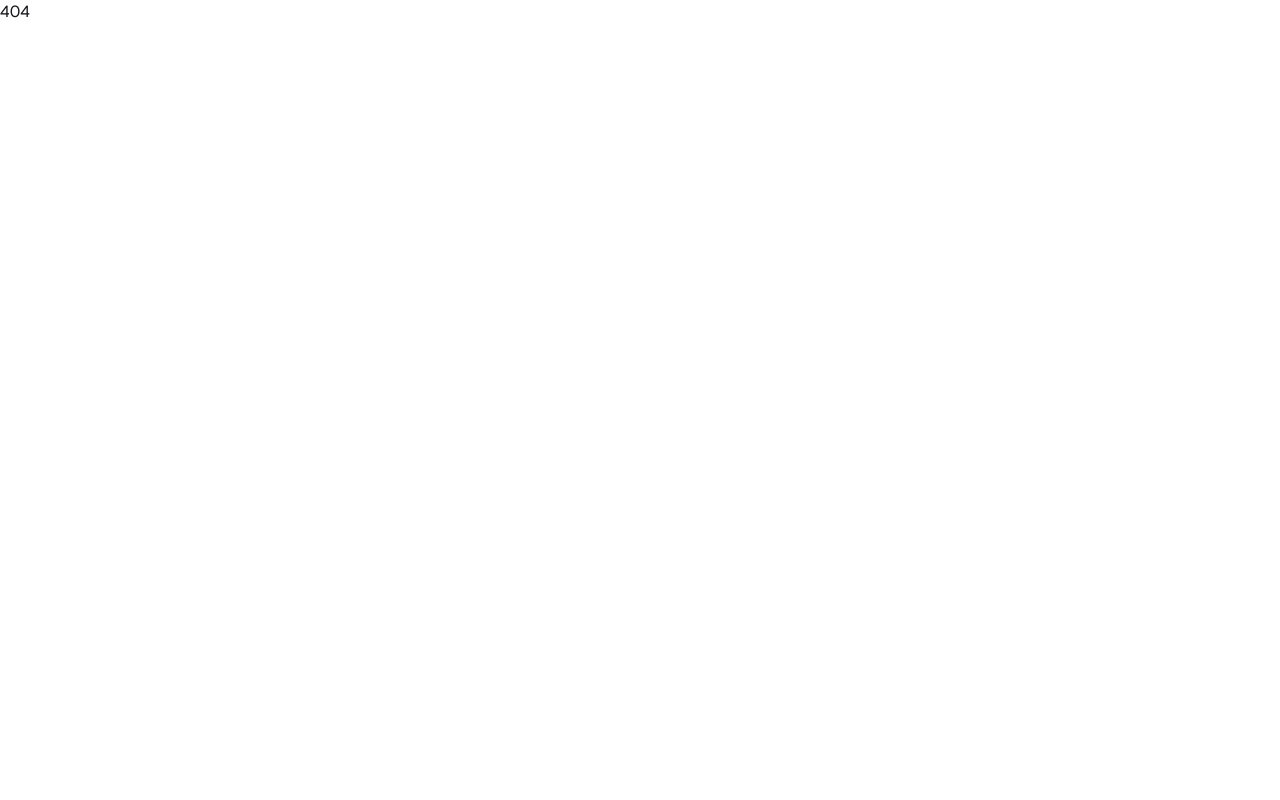
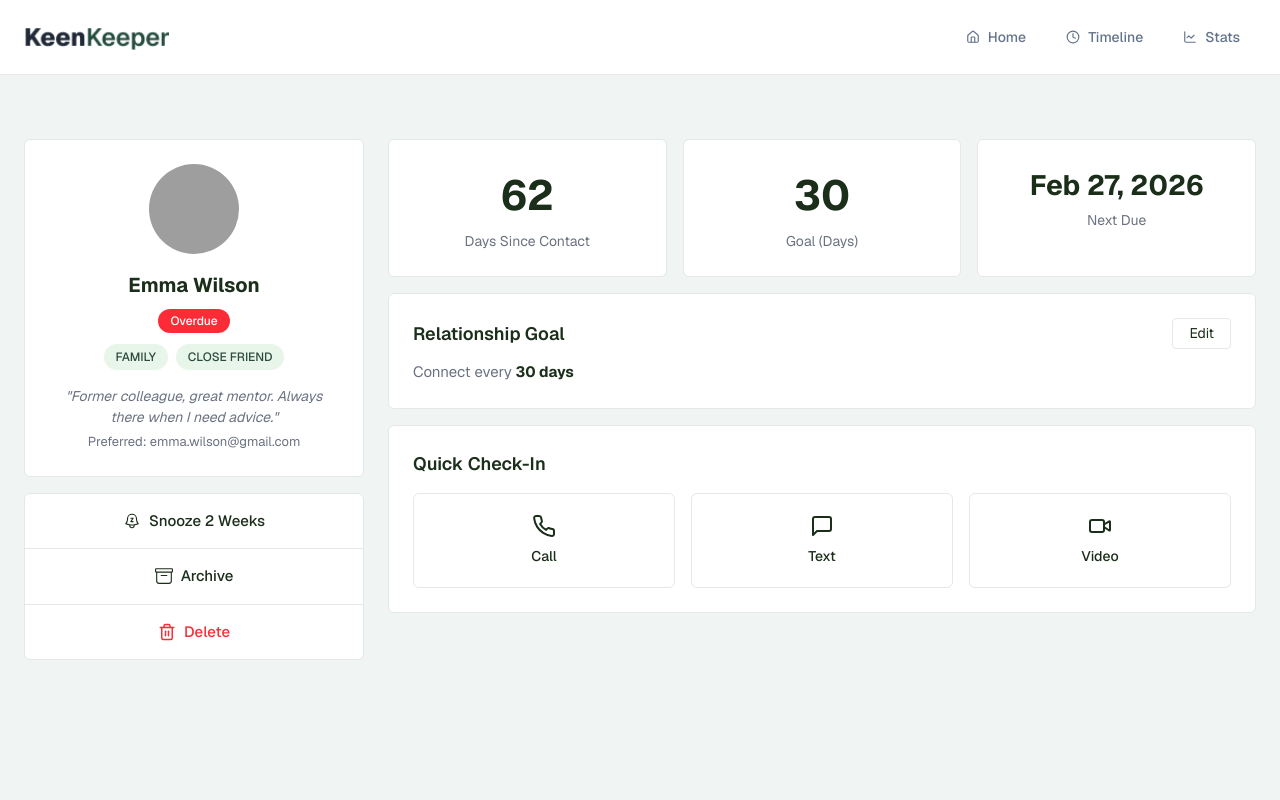
Before and after one commit to kazimizan77/Assignment-07, a React (Vite) app: page /friends/1 in a window 1280 px wide. Shown: the top 800 px of the page. Built offline with nearby package versions, Linux system fonts and the light colour scheme; grey boxes are pictures that could not be loaded.

Commit message:
feat: add friend details page

```diff
--- /dev/null
+++ b/src/pages/friendDetails/FriendDetails.jsx
@@ -0,0 +1,216 @@
+import { useContext } from "react";
+import { useParams, useNavigate } from "react-router";
+import { HashLoader } from "react-spinners";
+import {
+  LuPhone,
+  LuMessageSquare,
+  LuVideo,
+  LuTrash2,
+} from "react-icons/lu";
+import { HiOutlineBellSnooze } from "react-icons/hi2";
+import { BsArchive } from "react-icons/bs";
+
+
+import { toast } from "react-toastify";
+import useFriends from "../../hooks/useFriends";
+import { TimelineContext } from "../../context/TimelineContext";
+
+const FriendDetails = () => {
+  const { id } = useParams();
+  const navigate = useNavigate();
+  const { friends, loading } = useFriends();
+  const { addToTimeline } = useContext(TimelineContext);
+
+  const friend = friends.find((f) => String(f.id) === id);
+
+  const statusStyle = {
+    overdue: "bg-red-500 text-white",
+    "almost due": "bg-orange-400 text-white",
+    "on-track": "bg-[#2D4A3E] text-white",
+  };
+
+  const statusLabel = {
+    overdue: "Overdue",
+    "almost due": "Almost Due",
+    "on-track": "On-Track",
+  };
+
+  const handleCheckIn = (type) => {
+    const entry = {
+      id: Date.now(),
+      type,
+      friendName: friend.name,
+      date: new Date().toLocaleDateString("en-US", {
+        year: "numeric",
+        month: "long",
+        day: "numeric",
+      }),
+    };
+    addToTimeline(entry);
+    toast.success(`${type} with ${friend.name} logged!`);
+  };
+
+  if (loading) {
+    return (
+      <div className="h-[60vh] flex justify-center items-center bg-[#F0F4F3]">
+        <HashLoader color="#2D4A3E" />
+      </div>
+    );
+  }
+
+  if (!friend) {
+    return (
+      <div className="h-[60vh] flex flex-col justify-center items-center bg-[#F0F4F3]">
+        <h2 className="text-2xl font-bold text-[#1a2e1a] mb-4">
+          Friend not found!
+        </h2>
+        <button
+          onClick={() => navigate(-1)}
+          className="px-6 py-3 bg-[#2D4A3E] text-white rounded-md hover:bg-[#1f3329] transition"
+        >
+          Go Back
+        </button>
+      </div>
+    );
+  }
+
+  return (
+    <section className="bg-[#F0F4F3] min-h-screen py-14 md:py-16">
+      <div className="max-w-[1280px] mx-auto px-4 md:px-6">
+        <div className="grid grid-cols-1 lg:grid-cols-[340px_1fr] gap-6">
+          <div className="flex flex-col gap-4">
+            <div className="bg-white border border-[#E5E7EB] rounded-md p-6 text-center">
+              <img
+                src={friend.picture}
+                alt={friend.name}
+                className="w-[90px] h-[90px] rounded-full object-cover mx-auto mb-4"
+              />
+              <h2 className="text-[#1a2e1a] text-[20px] font-bold mb-2">
+                {friend.name}
+              </h2>
+              <span
+                className={`text-[12px] font-medium px-3 py-1 rounded-full ${statusStyle[friend.status]}`}
+              >
+                {statusLabel[friend.status]}
+              </span>
+              <div className="flex flex-wrap justify-center gap-2 mt-3 mb-4">
+                {friend.tags.map((tag) => (
+                  <span
+                    key={tag}
+                    className="bg-[#E8F5E9] text-[#2D4A3E] text-[12px] font-medium px-3 py-1 rounded-full uppercase"
+                  >
+                    {tag}
+                  </span>
+                ))}
+              </div>
+              <p className="text-[#6B7280] text-[14px] italic mb-1">
+                "{friend.bio}"
+              </p>
+              <p className="text-[#6B7280] text-[13px]">
+                Preferred: {friend.email}
+              </p>
+            </div>
+
+            <div className="bg-white border border-[#E5E7EB] rounded-md divide-y divide-[#E5E7EB]">
+              <button className="w-full flex items-center justify-center gap-2 py-4 text-[#1a2e1a] text-[15px] font-medium hover:bg-[#F0F4F3] transition">
+                <HiOutlineBellSnooze className="text-[18px]" />
+                Snooze 2 Weeks
+              </button>
+              <button className="w-full flex items-center justify-center gap-2 py-4 text-[#1a2e1a] text-[15px] font-medium hover:bg-[#F0F4F3] transition">
+                <BsArchive className="text-[18px]" />
+                Archive
+              </button>
+              <button className="w-full flex items-center justify-center gap-2 py-4 text-red-500 text-[15px] font-medium hover:bg-[#F0F4F3] transition">
+                <LuTrash2 className="text-[18px]" />
+                Delete
+              </button>
+            </div>
+          </div>
+
+          <div className="flex flex-col gap-4">
+            <div className="grid grid-cols-1 sm:grid-cols-3 gap-4">
+              <div className="bg-white border border-[#E5E7EB] rounded-md p-6 text-center">
+                <h3 className="text-[#1a2e1a] text-[42px] font-bold">
+                  {friend.days_since_contact}
+                </h3>
+                <p className="text-[#6B7280] text-[14px] mt-1">
+                  Days Since Contact
+                </p>
+              </div>
+              <div className="bg-white border border-[#E5E7EB] rounded-md p-6 text-center">
+                <h3 className="text-[#1a2e1a] text-[42px] font-bold">
+                  {friend.goal}
+                </h3>
+                <p className="text-[#6B7280] text-[14px] mt-1">Goal (Days)</p>
+              </div>
+              <div className="bg-white border border-[#E5E7EB] rounded-md p-6 text-center">
+                <h3 className="text-[#1a2e1a] text-[28px] font-bold">
+                  {new Date(friend.next_due_date).toLocaleDateString("en-US", {
+                    month: "short",
+                    day: "numeric",
+                    year: "numeric",
+                  })}
+                </h3>
+                <p className="text-[#6B7280] text-[14px] mt-1">Next Due</p>
+              </div>
+            </div>
+
+            <div className="bg-white border border-[#E5E7EB] rounded-md p-6">
+              <div className="flex items-center justify-between mb-3">
+                <h3 className="text-[#1a2e1a] text-[18px] font-semibold">
+                  Relationship Goal
+                </h3>
+                <button className="px-4 py-1 border border-[#E5E7EB] rounded text-[14px] text-[#1a2e1a] hover:bg-[#F0F4F3] transition">
+                  Edit
+                </button>
+              </div>
+              <p className="text-[#6B7280] text-[15px]">
+                Connect every{" "}
+                <span className="font-bold text-[#1a2e1a]">
+                  {friend.goal} days
+                </span>
+              </p>
+            </div>
+
+            <div className="bg-white border border-[#E5E7EB] rounded-md p-6">
+              <h3 className="text-[#1a2e1a] text-[18px] font-semibold mb-4">
+                Quick Check-In
+              </h3>
+              <div className="grid grid-cols-3 gap-4">
+                <button
+                  onClick={() => handleCheckIn("Call")}
+                  className="flex flex-col items-center justify-center gap-2 py-5 border border-[#E5E7EB] rounded-md hover:bg-[#F0F4F3] transition"
+                >
+                  <LuPhone className="text-[24px] text-[#1a2e1a]" />
+                  <span className="text-[14px] text-[#1a2e1a] font-medium">
+                    Call
+                  </span>
+                </button>
+                <button
+                  onClick={() => handleCheckIn("Text")}
+                  className="flex flex-col items-center justify-center gap-2 py-5 border border-[#E5E7EB] rounded-md hover:bg-[#F0F4F3] transition"
+                >
+                  <LuMessageSquare className="text-[24px] text-[#1a2e1a]" />
+                  <span className="text-[14px] text-[#1a2e1a] font-medium">
+                    Text
+                  </span>
+                </button>
+                <button
+                  onClick={() => handleCheckIn("Video")}
+                  className="flex flex-col items-center justify-center gap-2 py-5 border border-[#E5E7EB] rounded-md hover:bg-[#F0F4F3] transition"
+                >
+                  <LuVideo className="text-[24px] text-[#1a2e1a]" />
+                  <span className="text-[14px] text-[#1a2e1a] font-medium">
+                    Video
+                  </span>
+                </button>
+              </div>
+            </div>
+          </div>
+        </div>
+      </div>
+    </section>
+  );
+};
+
+export default FriendDetails;
--- a/src/router/Routes.jsx
+++ b/src/router/Routes.jsx
@@ -1,6 +1,7 @@
 import { createBrowserRouter } from "react-router";
 import RootLayout from "../layout/RootLayout";
 import Homepage from "../pages/homepage/Homepage";
+import FriendDetails from "../pages/friendDetails/FriendDetails";
 
 export const router = createBrowserRouter([
   {
@@ -11,6 +12,10 @@ export const router = createBrowserRouter([
         index: true,
         element: <Homepage />,
       },
+      {
+        path: "/friends/:id",
+        element: <FriendDetails />,
+      },
     ],
     errorElement: <div>404</div>,
   },
```
